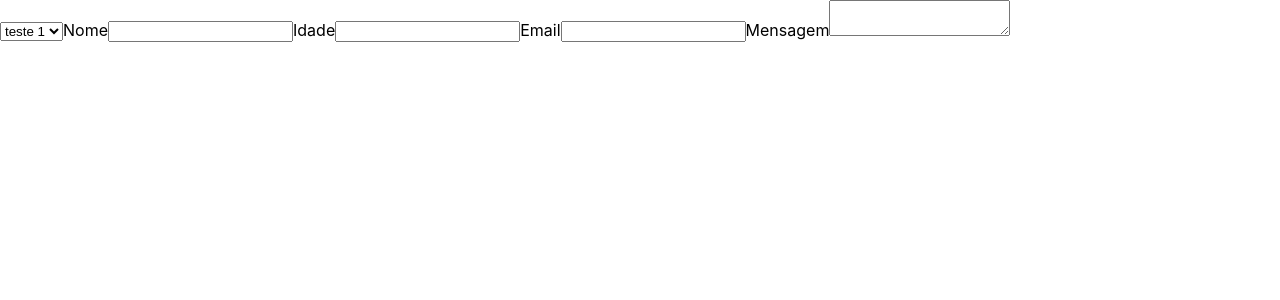
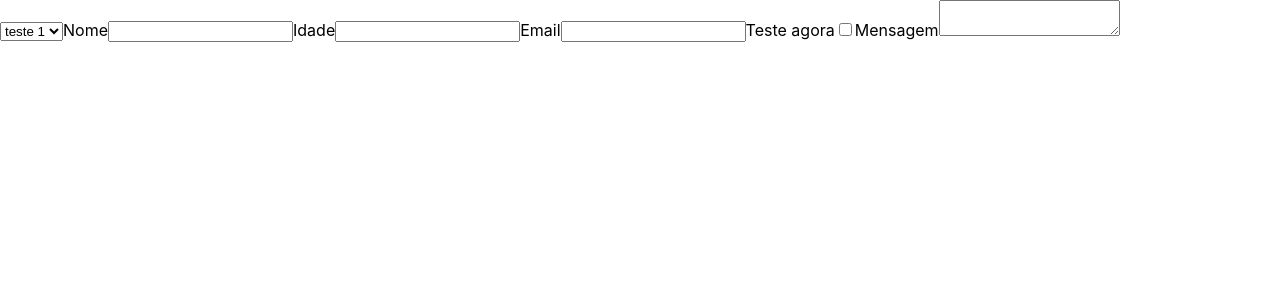
Before and after one commit to cleytonoliveira/trybeCourse, a React (Create React App) app in the folder Front-End-Module/my-react/exercises/12_2/fixation-exercise-12-2/: page / in a window 1280 px wide. Shown: the top 300 px of the page. Built offline with nearby package versions, Linux system fonts and the light colour scheme.

Commit message:
Add checkbox in form

```diff
--- a/Front-End-Module/my-react/exercises/12_2/fixation-exercise-12-2/src/Form.js
+++ b/Front-End-Module/my-react/exercises/12_2/fixation-exercise-12-2/src/Form.js
@@ -8,13 +8,15 @@ class Form extends Component {
       firstname: '',
       age: 0,
       email: '',
+      testando: false,
       message: '',
     }
     this.handleChange = this.handleChange.bind(this);
   }
 
   handleChange({ target }) {
-    const { value, name } = target;
+    const { name } = target;
+    const value = target.type === 'checkbox' ? target.checked : target.value;
     this.setState({
       [name]: value,
     })
@@ -40,6 +42,10 @@ class Form extends Component {
           <input type="email" name="email" onChange={this.handleChange} />
         </label>
         <label>
+          Teste agora
+          <input type="checkbox" name="testando" onChange={this.handleChange} />
+        </label>
+        <label>
           Mensagem
           <textarea name="message" onChange={this.handleChange} />
         </label>
```
